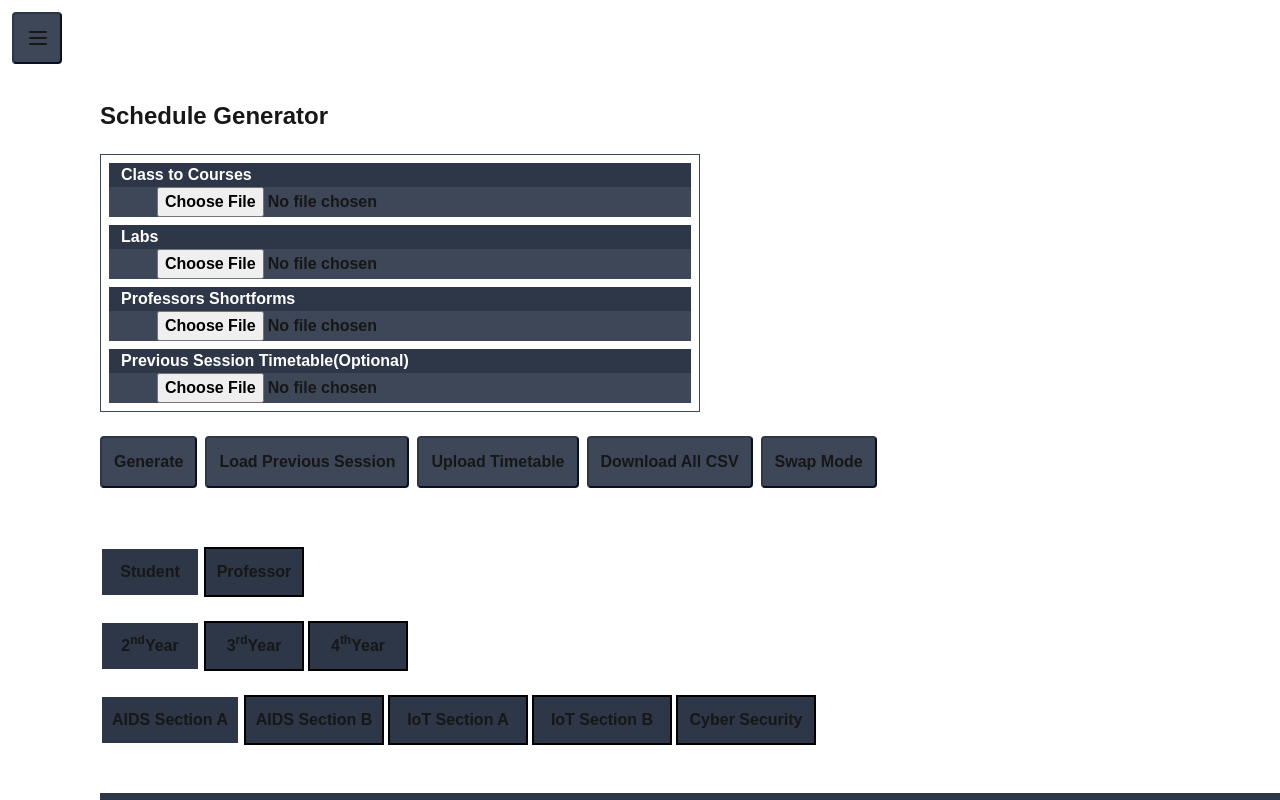
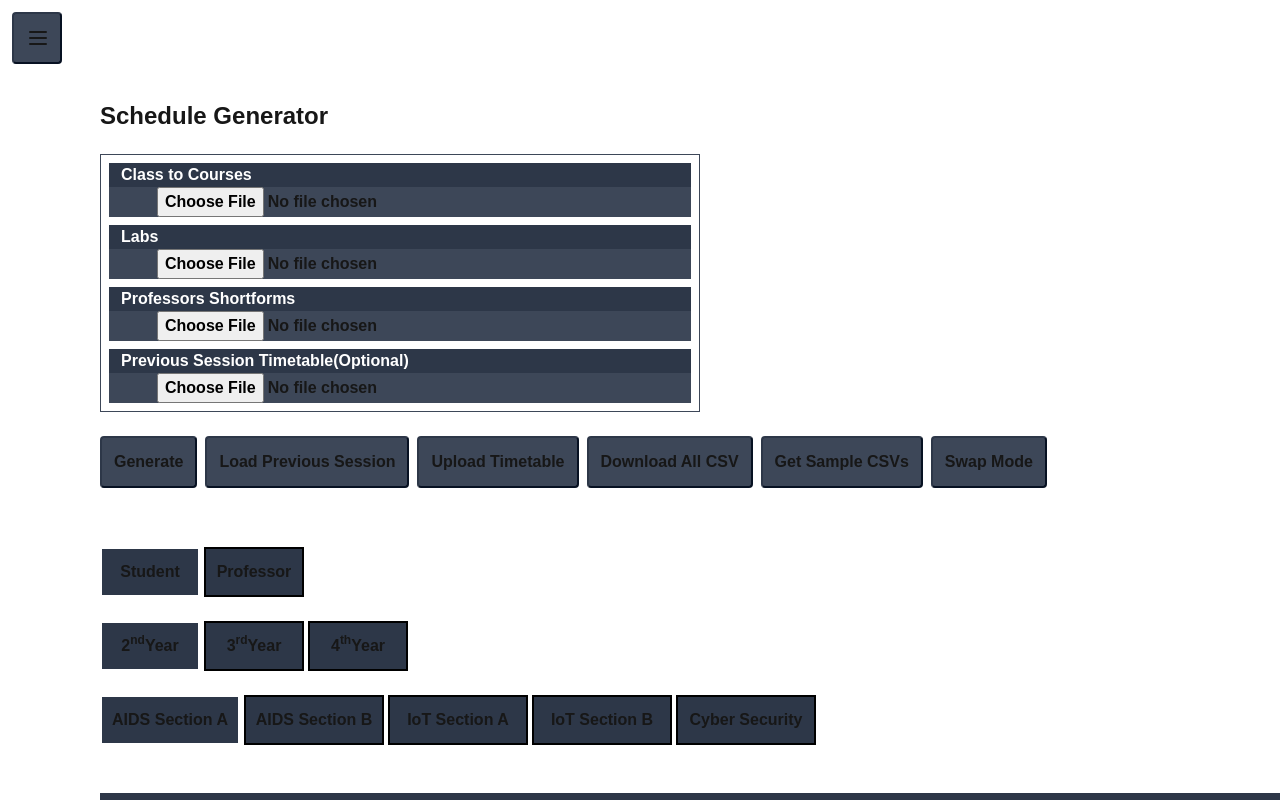
Before and after one commit to Surya-nara0123/schedulemakerUpdatedUI, a Next.js app: page /scheduleGen in a window 1280 px wide. Shown: the top 800 px of the page. Built offline with nearby package versions, Linux system fonts and the light colour scheme.

Commit message:
added sample csvs

```diff
--- a/src/app/scheduleGen/page.tsx
+++ b/src/app/scheduleGen/page.tsx
@@ -710,6 +710,30 @@ export default function Page() {
     downloadZip(csv, json);
     // downloadCsv(csv, "timetable.csv");
   };
+  const getSamples = async () => {
+    const files = [
+        { name: "class_courses.csv", path: "/class_courses.csv" },
+        { name: "proffs_to_short.csv", path: "/proffs_to_short.csv" },
+        { name: "labs.csv", path: "/labs.csv" },
+    ];
+
+    files.forEach(async (file) => {
+        try {
+            const response = await fetch(file.path);
+            const data = await response.blob();
+            const url = window.URL.createObjectURL(data);
+            const a = document.createElement("a");
+            a.href = url;
+            a.download = file.name;
+            document.body.appendChild(a);
+            a.click();
+            document.body.removeChild(a);
+        } catch (error) {
+            console.error(`Error downloading ${file.name}:`, error);
+        }
+    });
+  };
+
   const saveTimeTable = async () => {
     console.log("timetable", timetableData);
     const data = {
@@ -1077,6 +1101,12 @@ export default function Page() {
         onClick={(e) => genPDFall()}
       >
         Download All CSV
+      </button>
+      <button
+        className="bg-[#3d4758] p-3 mt-3 ml-2 mb-2 rounded border-[#2d3748] border-r-[#071122] border-b-[#071122] border-2 active:border-black active:border-l-[#071122] active:border-t-[#071122]"
+        onClick={(e) => getSamples()}
+      >
+        Get Sample CSVs
       </button>
       <button
         className="bg-[#3d4758] p-3 mt-3 ml-2 mb-2 rounded border-[#2d3748] border-r-[#071122] border-b-[#071122] border-2 active:border-black active:border-l-[#071122] active:border-t-[#071122]"
```
Also changed, not shown: public/class_courses.csv (renamed from class_courses.csv), public/labs.csv (renamed from labs.csv), public/proffs_to_short.csv (renamed from proffs_to_short.csv).
